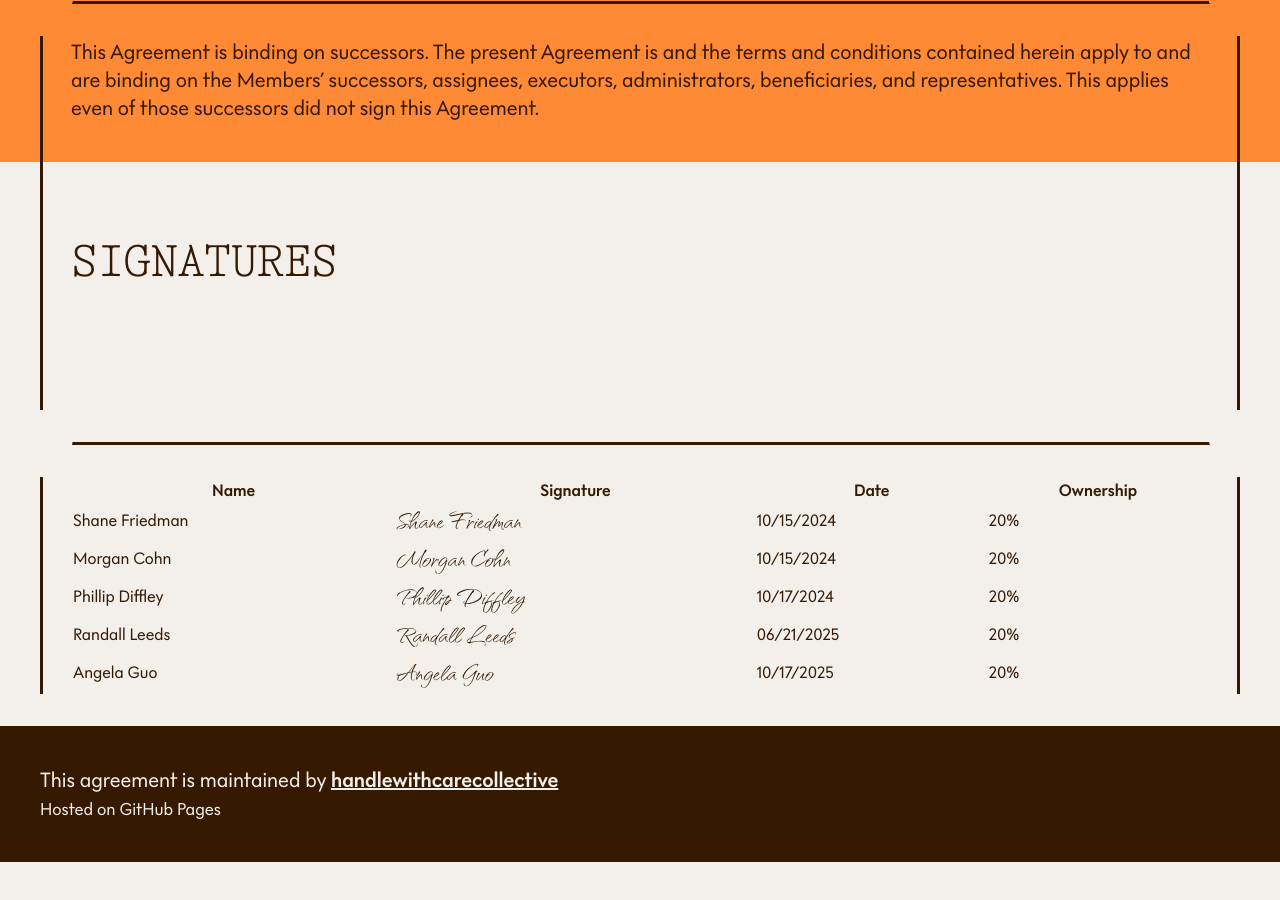
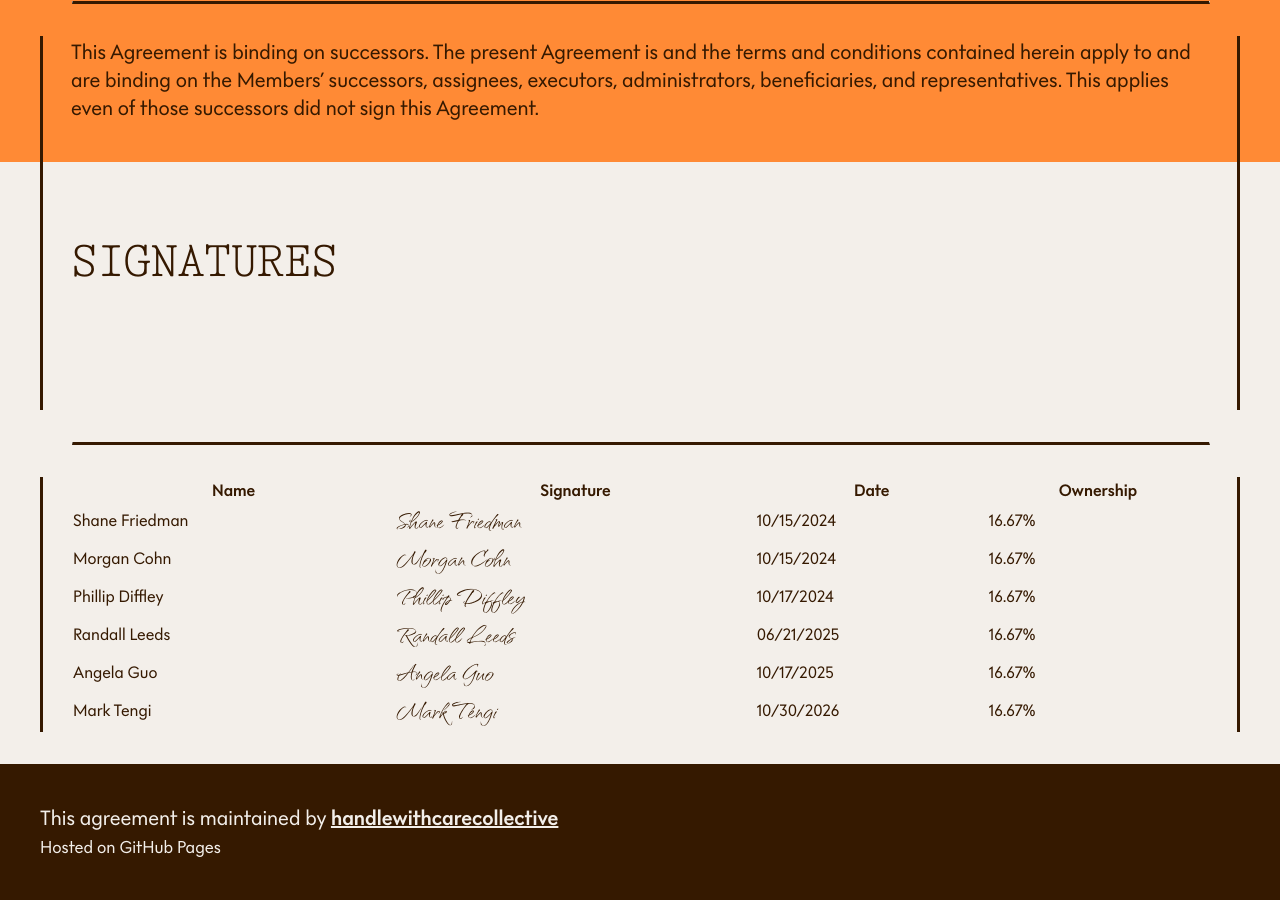
Before and after one commit to handlewithcarecollective/operating-agreement, a Jekyll site: the page built from index.md, in a window 1280 px wide and 900 px high, scrolled down 6690 px. Built offline with Jekyll 4.4.1, drawn with Linux system fonts in a browser that asks for light colours; some web fonts are replaced; our own code applies the rules of GitHub Pages for plain Markdown files; before the commit the page ends 7552 px from its top, so only the background shows below that.

Commit message:
Mark signature

```diff
--- a/index.md
+++ b/index.md
@@ -155,8 +155,9 @@ This applies even of those successors did not sign this Agreement.
 
 | Name            | Signature       | Date       | Ownership |
 | --------------- | --------------- | ---------- | --------- |
-| Shane Friedman  | Shane Friedman  | 10/15/2024 | 20%       |
-| Morgan Cohn     | Morgan Cohn     | 10/15/2024 | 20%       |
-| Phillip Diffley | Phillip Diffley | 10/17/2024 | 20%       |
-| Randall Leeds   | Randall Leeds   | 06/21/2025 | 20%       |
-| Angela Guo      | Angela Guo      | 10/17/2025 | 20%       |
+| Shane Friedman  | Shane Friedman  | 10/15/2024 | 16.67%    |
+| Morgan Cohn     | Morgan Cohn     | 10/15/2024 | 16.67%    |
+| Phillip Diffley | Phillip Diffley | 10/17/2024 | 16.67%    |
+| Randall Leeds   | Randall Leeds   | 06/21/2025 | 16.67%    |
+| Angela Guo      | Angela Guo      | 10/17/2025 | 16.67%    |
+| Mark Tengi      | Mark Tengi      | 10/30/2026 | 16.67%    |
```
